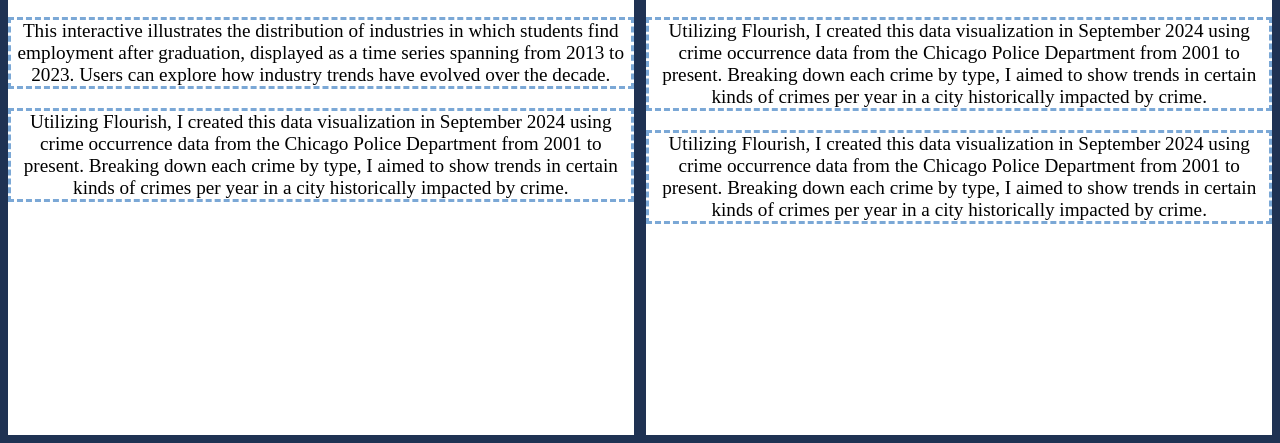
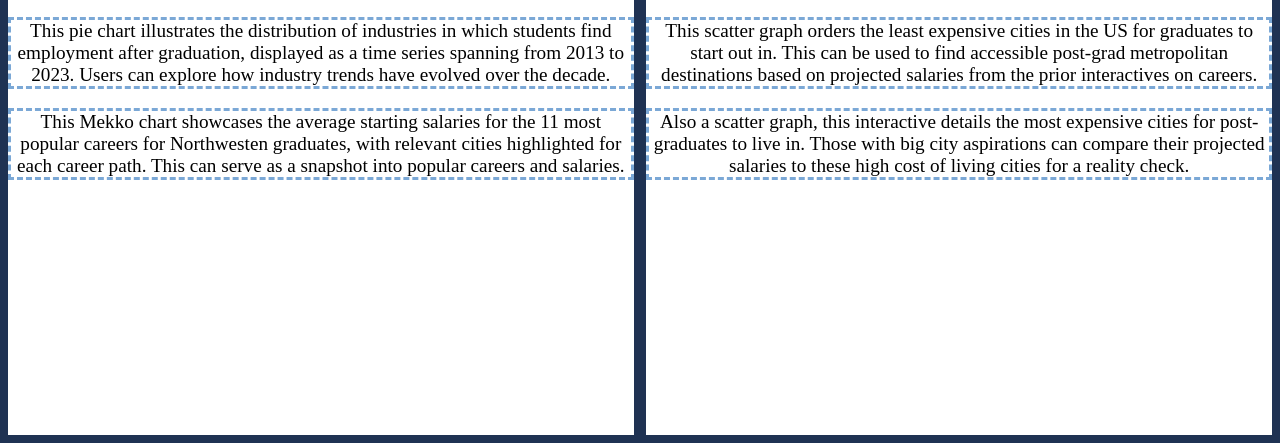
Before and after one commit to elenahubert/group-project, a plain HTML site: page careers-col.html in a window 1280 px wide. Shown: the part 423-866 px from the top of the page. Drawn offline with Linux system fonts and the light colour scheme; a script that the page names is missing.

Commit message:
final touches

```diff
--- a/careers-col.html
+++ b/careers-col.html
@@ -125,12 +125,12 @@
             <!--visualization-->
             <div class="flourish-embed flourish-chart" data-src="visualisation/20301850"><script src="https://public.flourish.studio/resources/embed.js"></script><noscript><img src="https://public.flourish.studio/visualisation/20301850/thumbnail" width="100%" alt="chart visualization" /></noscript></div>
             <!--Description-->
-            <p style="font-size: 1.5vw; justify-content: left; color: black; background-color: white; border-style: dashed; border-color: #7ba8d6">This interactive illustrates the distribution of industries in which students find employment after graduation, displayed as a time series spanning from 2013 to 2023. Users can explore how industry trends have evolved over the decade.</p>
+            <p style="font-size: 1.5vw; justify-content: left; color: black; background-color: white; border-style: dashed; border-color: #7ba8d6">This pie chart illustrates the distribution of industries in which students find employment after graduation, displayed as a time series spanning from 2013 to 2023. Users can explore how industry trends have evolved over the decade.</p>
             <!--heading-->
             <!--visualization-->
             <div class="flourish-embed flourish-hierarchy" data-src="visualisation/20418179"><script src="https://public.flourish.studio/resources/embed.js"></script><noscript><img src="https://public.flourish.studio/visualisation/20418179/thumbnail" width="100%" alt="hierarchy visualization" /></noscript></div>
             <!--Description box-->
-            <p style="font-size: 1.5vw; justify-content: left; color: black; background-color: white; border-style: dashed; border-color: #7ba8d6">Utilizing Flourish, I created this data visualization in September 2024 using crime occurrence data from the Chicago Police Department from 2001 to present. Breaking down each crime by type, I aimed to show trends in certain kinds of crimes per year in a city historically impacted by crime.</p></p>
+            <p style="font-size: 1.5vw; justify-content: left; color: black; background-color: white; border-style: dashed; border-color: #7ba8d6">This Mekko chart showcases the average starting salaries for the 11 most popular careers for Northwesten graduates, with relevant cities highlighted for each career path. This can serve as a snapshot into popular careers and salaries.</p></p>
         </div>
         <div class="box2">
             <!--heading-->
@@ -138,11 +138,11 @@
             <!--visualization-->
             <div class="flourish-embed flourish-scatter" data-src="visualisation/20303264"><script src="https://public.flourish.studio/resources/embed.js"></script><noscript><img src="https://public.flourish.studio/visualisation/20303264/thumbnail" width="100%" alt="scatter visualization" /></noscript></div>
             <!--Description box-->
-            <p style="font-size: 1.5vw; justify-content: left; color: black; background-color: white; border-style: dashed; border-color: #7ba8d6">Utilizing Flourish, I created this data visualization in September 2024 using crime occurrence data from the Chicago Police Department from 2001 to present. Breaking down each crime by type, I aimed to show trends in certain kinds of crimes per year in a city historically impacted by crime.</p>
+            <p style="font-size: 1.5vw; justify-content: left; color: black; background-color: white; border-style: dashed; border-color: #7ba8d6">This scatter graph orders the least expensive cities in the US for graduates to start out in. This can be used to find accessible post-grad metropolitan destinations based on projected salaries from the prior interactives on careers.</p>
             <!--Visualization-->
             <div class="flourish-embed flourish-scatter" data-src="visualisation/20263571"><script src="https://public.flourish.studio/resources/embed.js"></script><noscript><img src="https://public.flourish.studio/visualisation/20263571/thumbnail" width="100%" alt="scatter visualization" /></noscript></div>
             <!--Description box-->
-            <p style="font-size: 1.5vw; justify-content: left; color: black; background-color: white; border-style: dashed; border-color: #7ba8d6">Utilizing Flourish, I created this data visualization in September 2024 using crime occurrence data from the Chicago Police Department from 2001 to present. Breaking down each crime by type, I aimed to show trends in certain kinds of crimes per year in a city historically impacted by crime.</p>
+            <p style="font-size: 1.5vw; justify-content: left; color: black; background-color: white; border-style: dashed; border-color: #7ba8d6">Also a scatter graph, this interactive details the most expensive cities for post-graduates to live in. Those with big city aspirations can compare their projected salaries to these high cost of living cities for a reality check.</p>
         </div>
     </div>
     </body>
```
